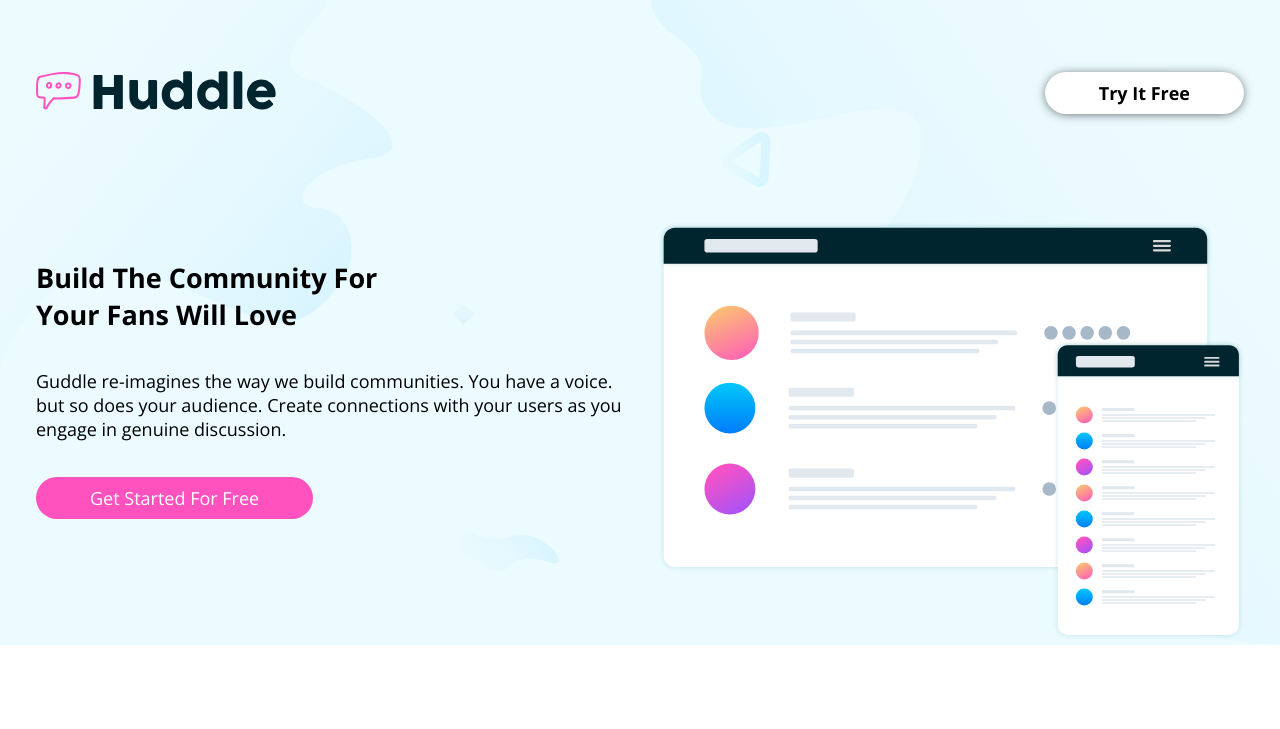
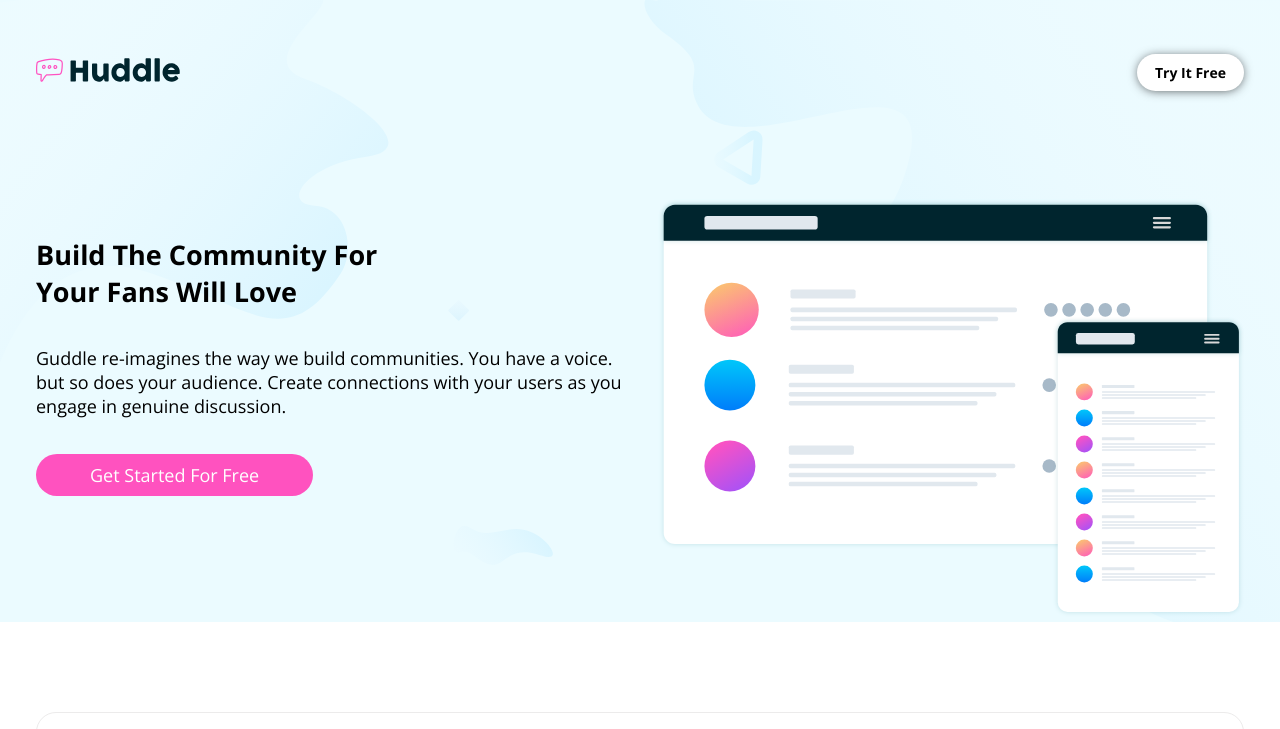
Before and after one commit to Aldosdlatorre/huddle-landing-page, a plain HTML site: page index.html in a window 1280 px wide. Shown: the top 729 px of the page. Drawn offline with nearby package versions, Linux system fonts and the light colour scheme.

Commit message:
corrigiendo boton

```diff
--- a/css/style.css
+++ b/css/style.css
@@ -35,22 +35,21 @@ img{
     background-color: #ebfbff;
     background-size: cover;
     background-repeat: no-repeat;
-    padding: 2rem 2rem 0;
+    padding: 1rem 2rem 0;
     /* height: 100vh; */
+}
+
+.logo img{
+    width: 8rem;
 }
 
 .hero__nav{
     display: flex;
     justify-content: space-between;
-    flex-direction: column;
+    /* flex-direction: column; */
     align-items: center;
 }
 
-@media (min-width: 768px) {
-    .hero__nav{
-        flex-direction: row;
-    }
-}
 
 .btn{
     text-align: center;
@@ -62,10 +61,13 @@ img{
 }
 
 .btn a{
-    padding: .5rem 3rem;
+    padding: .5rem 1rem;
     font-weight: 700;
     width: 100%;
+    font-size: 14px;
 }
+
+
 
 .secondary{
     max-width: 100%;
```
